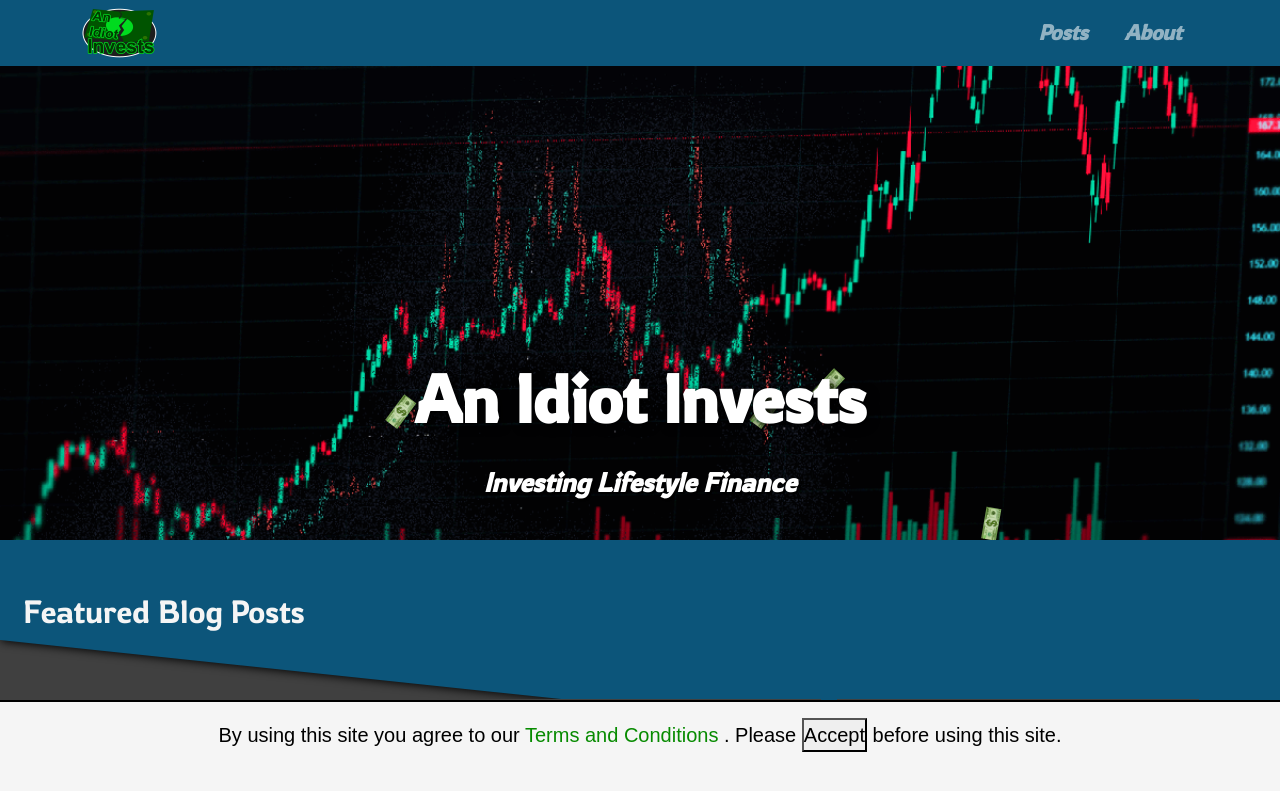
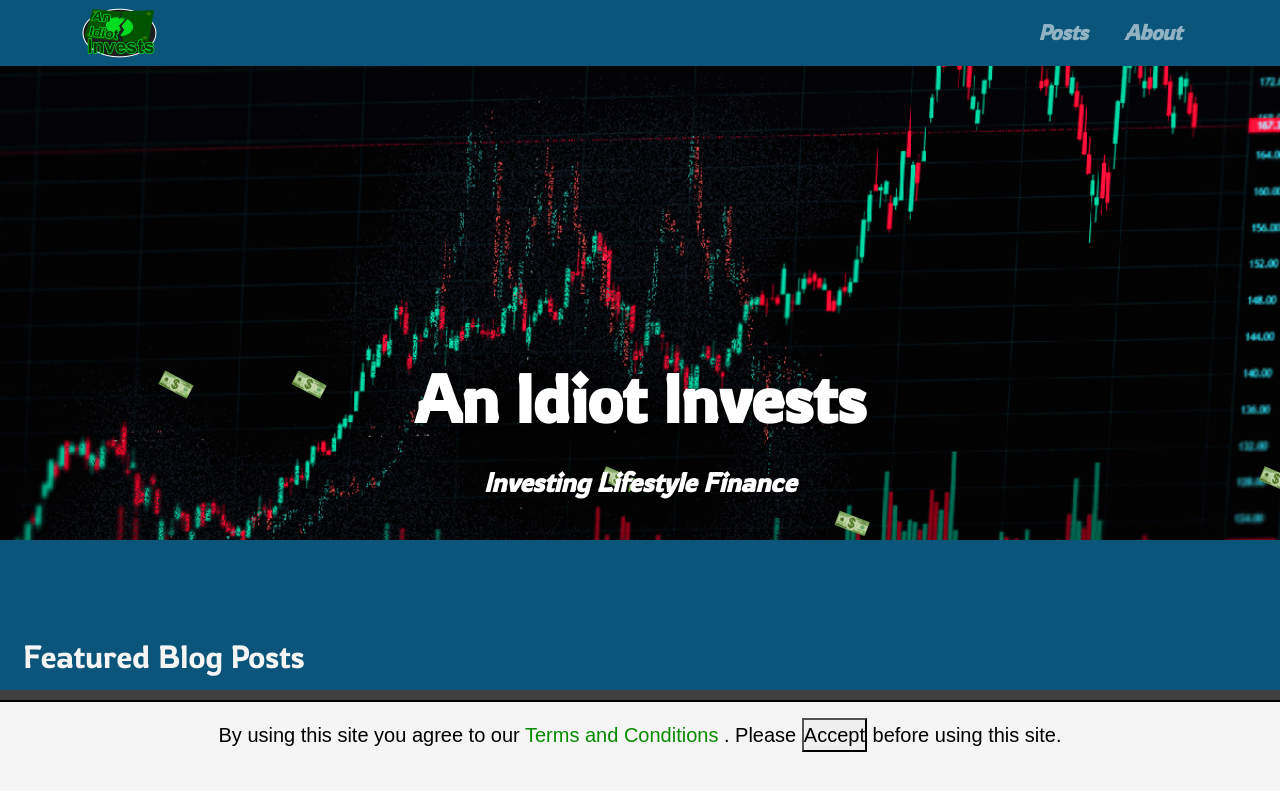
Before and after one commit to AnIdiotInvests/anidiotinvests.github.io, a Jekyll site: the page built from index.md, in a window 1280 px wide and 900 px high. Shown: the top 791 px of the window. Built offline with Jekyll 4.4.1, drawn with Linux system fonts in a browser that asks for light colours.

Commit message:
feature/11 changes to css and image captions clean up

```diff
--- a/_includes/image-caption.html
+++ b/_includes/image-caption.html
@@ -2,5 +2,3 @@
     <img src='/assets/img/{{ page.date | date: "%Y-%m" }}/{{ include.image }}' alt="IMG Not Found">
     <figcaption>{{ include.caption }}</figcaption>
 </figure>
-
-<!-- {{ "performance-of-BND.png" | absolute_url }} -->
--- a/css/posts.css
+++ b/css/posts.css
@@ -134,7 +134,7 @@
 
 .featured-posts-title {
     z-index: -1;
-    height: 100px;
+    height: 150px;
     margin: 0 auto;
     width: 100%;
     position: relative;
@@ -147,10 +147,10 @@
     text-align: center;
     position: absolute;
     bottom: 0;
-    padding-bottom: 10px;
+    padding-bottom: 15px;
 }
 
-.featured-posts-title:after {
+/* .featured-posts-title:after {
     content: "";
     position: absolute;
     z-index: -1;
@@ -162,7 +162,7 @@
     transform-origin: bottom left;
     box-shadow: black 1px 1px 10px;
     background: inherit;
-}
+} */
 
 .take-me-home-a-btn {
     -webkit-user-select: none;
```
